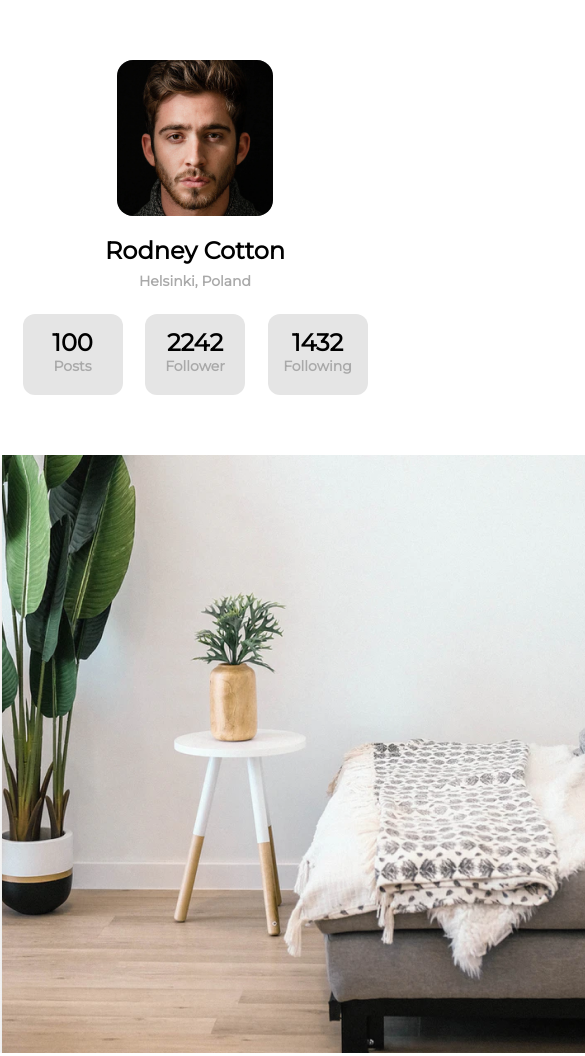
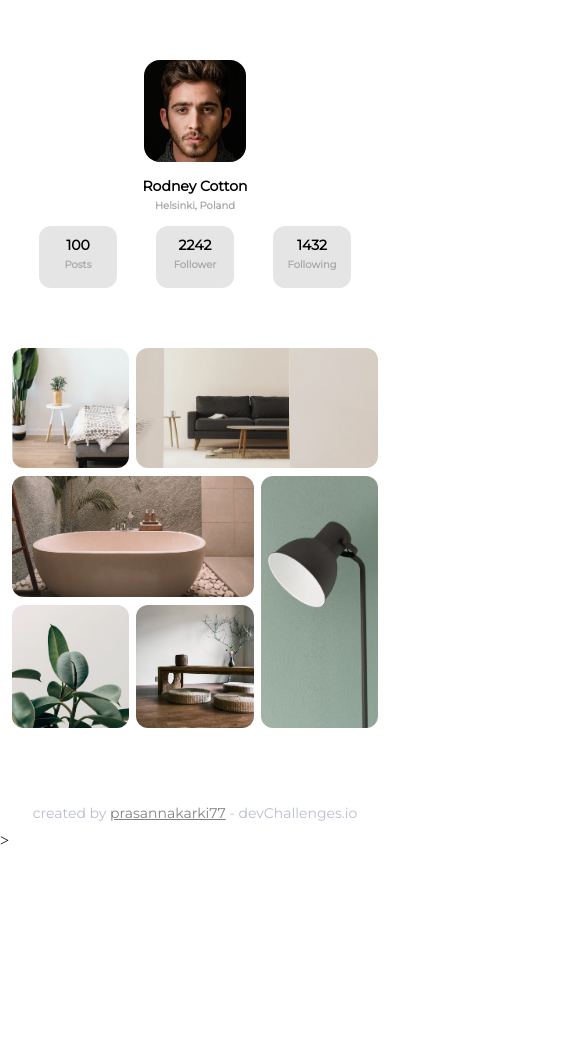
Before and after one commit to prasannakarki77/My-Gallery-Challenge-5, a plain HTML site: page index.html in a window 390 px wide. Shown: the top 1056 px of the page, 585 px wide, since content can reach past the window. After the commit the page ends 850 px from the top, so only its background shows below. Drawn offline with Linux system fonts and the light colour scheme.

Commit message:
gallery challenge completed

```diff
--- a/index.html
+++ b/index.html
@@ -1,40 +1,63 @@
 <!DOCTYPE html>
 <html lang="en">
   <head>
-  <meta charset="UTF-8">
-  <meta http-equiv="X-UA-Compatible" content="IE=edge">
-  <meta name="viewport" content="width=device-width, initial-scale=1.0">
+    <meta charset="UTF-8" />
+    <meta http-equiv="X-UA-Compatible" content="IE=edge" />
+    <meta name="viewport" content="width=device-width, initial-scale=1.0" />
     <title>My Gallery</title>
-  <link rel="stylesheet" href="style.css">
+    <link rel="stylesheet" href="style.css" />
   </head>
   <body>
     <div class="profile">
-    <img src="profilePhoto.png" alt="">
-    <br>
+      <img src="profilePhoto.png" alt="" />
+      <br />
       <span class="head">Rodney Cotton</span>
-    <br>
+      <br />
       <span class="sub-head location">Helsinki, Poland</span>
       <div class="info">
-      <div class="post"><span class="head">100 </span><br> <span class="sub-head">Posts</span></div>
-      <div class="follower"><span class="head"> 2242</span><br> <span class="sub-head">Follower</span></div>
-      <div class="following"><span class="head"> 1432</span><br> <span class="sub-head">Following</span></div>
+        <div class="post">
+          <span class="head">100 </span><br />
+          <span class="sub-head">Posts</span>
+        </div>
+        <div class="follower">
+          <span class="head"> 2242</span><br />
+          <span class="sub-head">Follower</span>
+        </div>
+        <div class="following">
+          <span class="head"> 1432</span><br />
+          <span class="sub-head">Following</span>
+        </div>
       </div>
     </div>
     <div class="gallery">
-    <img src="photo1.png" alt="" class="photos photo1">
-    <img src="photo2.png" alt="" class="photos photo2">
-    <img src="photo3.png" alt="" class="photos photo3">
-    <img src="photo_4.png" alt="" class="photos photo4">
-    <img src="photo5.png" alt="" class="photos photo5">
-    <img src="photo6.png" alt="" class="photod photo6">
+      <div class="photo1">
+        <img src="photo1.png" alt="" class="photo1" />
       </div>
-    <!-- <div class="photos photo6">image</div> -->
-    <!-- <div><img src="photo1.png" alt="" class="photos photo1"></div>
-    <div><img src="photo2.png" alt="" class="photos photo2"></div>
-    <img src="photo3.png" alt="" class="photos photo3">
-    <img src="photo_4.png" alt="" class="photos photo4">
-    <img src="photo5.png" alt="" class="photos photo5">
-    <img src="photo6.png" alt="" class="photod photo6"> -->
-
+      <div class="photo2">
+        <img src="photo2.png" alt="" class="photo2" />
+      </div>
+      <div class="photo3">
+        <img src="photo3.png" alt="" class="photo3" />
+      </div>
+      <div class="photo4">
+        <img src="photo4.png" alt="" class="photo4" />
+      </div>
+      <div class="photo5">
+        <img src="photo5.png" alt="" class="photo5" />
+      </div>
+      <div class="photo6">
+        <img src="photo6.png" alt="" class="photo6" />
+      </div>
+    </div>
+    <footer>
+      created by
+      <a
+        href="https://devchallenges.io/portfolio/prasannakarki77"
+        target="_blank"
+        >prasannakarki77</a
+      >
+      - devChallenges.io
+    </footer>
+    >
   </body>
 </html>
--- a/style.css
+++ b/style.css
@@ -1,10 +1,9 @@
 @import url("https://fonts.googleapis.com/css2?family=Montserrat&display=swap");
 
-body{
+body {
   max-width: 1000px;
-    margin:0 auto;
-    height:100vh;
-
+  margin: 0 auto;
+  min-width: 320px;
 }
 div.profile {
   margin: 60px auto;
@@ -20,14 +19,10 @@ div.profile {
   border-radius: 16px;
   margin-bottom: 16px;
 }
-.profile span.location{
+.profile span.location {
   display: block;
-    padding-top:8px;
+  padding-top: 8px;
 }
-/* .info .sub-head{
-    display: block;
-    padding-top:4px;
-} */
 
 .head {
   font-family: "Montserrat", sans-serif;
@@ -49,57 +44,94 @@ div.profile {
   justify-content: space-evenly;
   align-items: center;
   margin-top: 24px;
-
 }
 .info div {
   width: 100px;
   height: 67px;
-  padding-top:14px;
+  padding-top: 14px;
   background: #e5e5e5;
   border-radius: 12px;
 }
-.gallery .photos{
 
+.gallery div img {
+  width: 100%;
+  height: 100%;
+  border-radius: 12px;
 }
-.gallery .photo1{
+.gallery .photo1 {
   grid-area: photo1;
 }
-.gallery .photo2{
+.gallery .photo2 {
   grid-area: photo2;
 }
-.gallery .photo3{
+.gallery .photo3 {
   grid-area: photo3;
 }
-.gallery .photo4{
+.gallery .photo4 {
   grid-area: photo4;
 }
-.gallery .photo5{
+.gallery .photo5 {
   grid-area: photo5;
 }
-.gallery .photo6{
+.gallery .photo6 {
   grid-area: photo6;
 }
 .gallery {
   display: grid;
-    height: 1000px;
-    width: 950px;
-    gap: 24px;
-    margin:0 auto;
-    /* grid-template-rows:auto auto 1fr auto auto auto ; */
+  height: 70%;
+  max-width: 950px;
+  gap: 2%;
+  margin: 0 auto;
+  margin-bottom: 10vh;
   grid-template-areas:
     "photo1 photo2 photo2 "
     "photo3 photo3 photo4 "
-    "photo5 photo6 photo4 "
-    ;
-
+    "photo5 photo6 photo4 ";
+}
+footer {
+  font-family: "Montserrat", sans-serif;
+  font-style: normal;
+  font-weight: 500;
+  font-size: 14px;
+  line-height: 17px;
+  text-align: center;
+  color: #b9bdcf;
+  margin-bottom: 10px;
+}
+footer a {
+  text-decoration: underline;
+  color: #828282;
 }
 
-/* .gallery{
-    max-width: 950px;
-    display: grid;
-    gap: 40px;
-    height: 100vh;
-    grid-template-rows: 1fr 1fr 1fr 1fr 1fr 1fr;
-    grid-template-columns:repeat(12, 1fr);
+@media (max-width: 968px) {
+  .gallery {
+    margin: 0 12px 10vh 12px;
+  }
+}
 
-} */
+@media (max-width: 500px) {
+  .profile img {
+    width: 102px;
+    height: 102px;
+    margin-bottom: 11px;
+  }
+  .head {
+    font-size: 14px;
+    line-height: 15px;
+  }
+  .sub-head {
+    font-size: 10px;
+    line-height: 14.63px;
+  }
+  .profile span.location {
+    padding-top: 4px;
+  }
+  .info div {
+    width: 78px;
+    height: 52px;
+    padding-top: 10px;
+  }
+  .info {
+    margin-top: 12px;
+  }
+}
```
Also changed, not shown: devchallenges.png (deleted), photo4.png (renamed from photo_4.png). Lines whose indentation alone changed are shown as unchanged.
